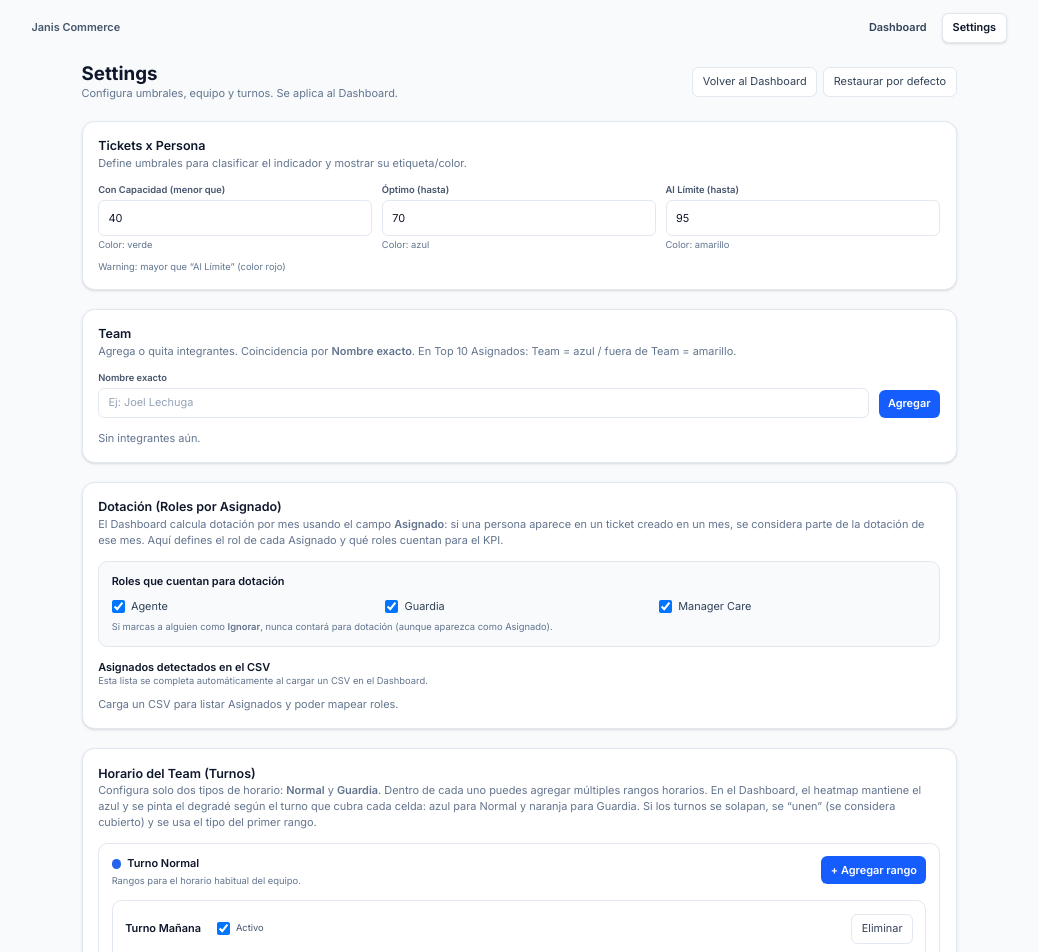
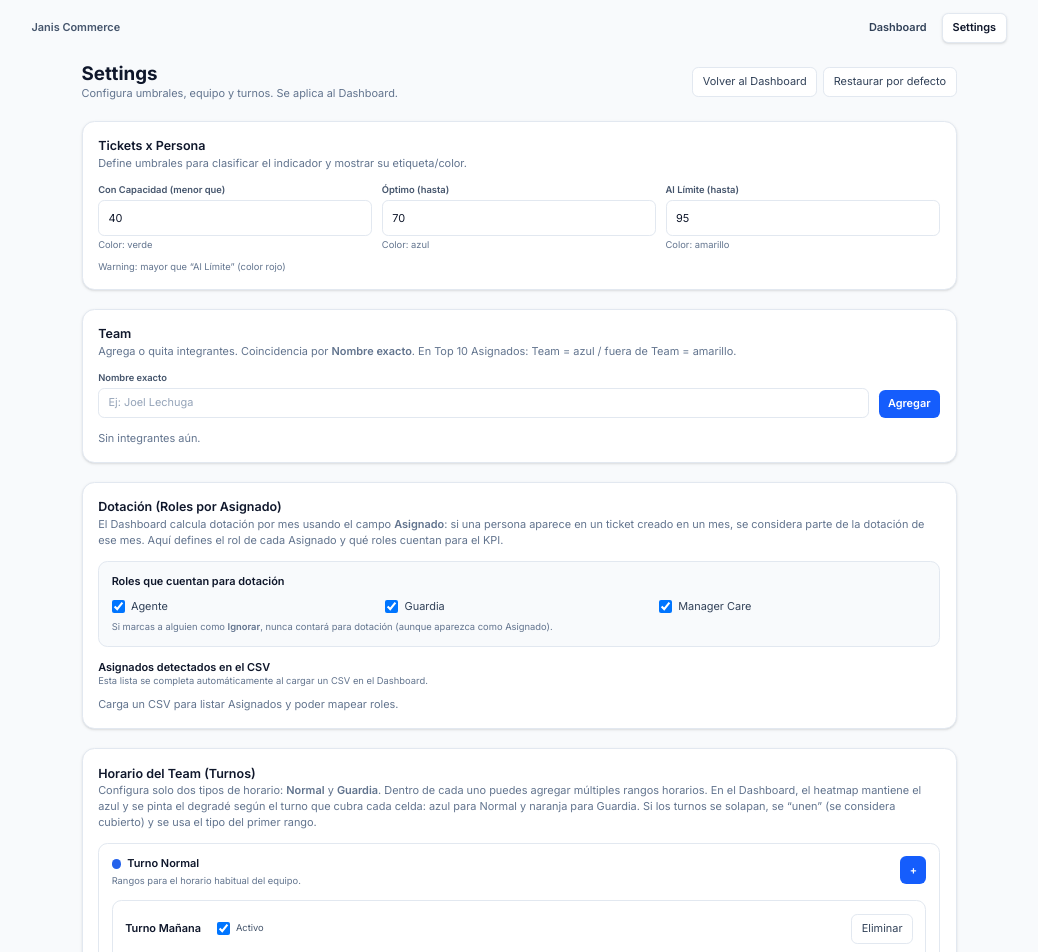
Before and after one commit to ravelli-czy/dashboard-care-teams, a React (Vite) app: page /settings in a window 1280 px wide. Shown: the top 952 px of the page, without its empty margins (121-1159 px from the left). Built offline with nearby package versions, Linux system fonts and the light colour scheme.

Commit message:
Adjust shift add button label

```diff
--- a/src/pages/Settings.tsx
+++ b/src/pages/Settings.tsx
@@ -216,8 +216,8 @@ useEffect(() => {
             </div>
             <div className="mt-1 text-xs text-slate-500">{description}</div>
           </div>
-          <button className={UI.btnPrimary} onClick={() => addShift(kind)}>
-            + Agregar rango
+          <button className={UI.btnPrimary} onClick={() => addShift(kind)} aria-label={`Agregar rango ${title}`}>
+            +
           </button>
         </div>
 
```
